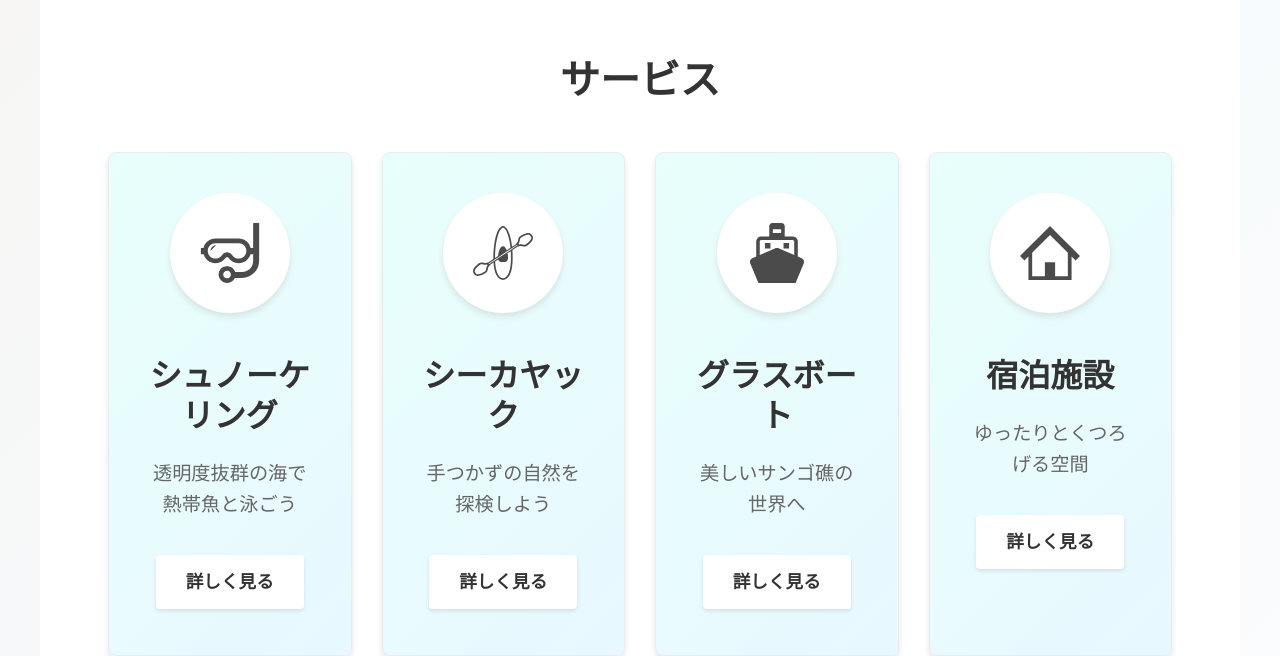
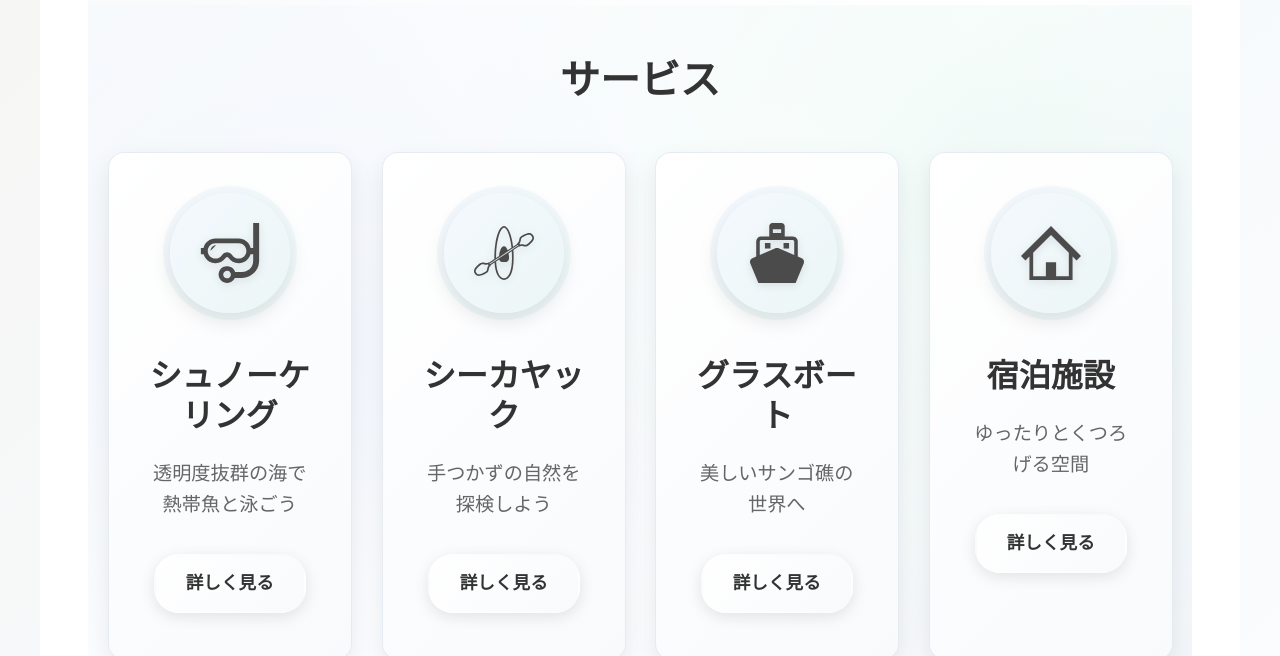
Before and after one commit to reolch/amamiaman, a Next.js app: page / in a window 1280 px wide. Shown: the part 1424-2080 px from the top of the page. Built offline with nearby package versions, Linux system fonts and the light colour scheme; a web font is replaced by a local one.

Commit message:
サービスセクションをカスタマイズしました。

```diff
--- a/src/components/Section/ServiceSection/ServiceSection.jsx
+++ b/src/components/Section/ServiceSection/ServiceSection.jsx
@@ -1,7 +1,11 @@
+'use client';
+
 // src/components/Section/ServiceSection/ServiceSection.jsx
 import Link from 'next/link';
 import styles from './ServiceSection.module.css';
 import PropTypes from 'prop-types';
+import useParallax from '../../../hooks/useParallax';
+import useIntersectionObserver from '../../../hooks/useIntersectionObserver';
 
 const iconMap = {
   snorkelling: '/assets/icons/Snorkelling.svg',
@@ -17,12 +21,24 @@ const altMap = {
   lodging: 'あまみあまん宿泊施設サービスアイコン',
 };
 
-const ServiceCard = ({ type, title, description, link }) => {
+const ServiceCard = ({ type, title, description, link, index }) => {
   const iconSrc = iconMap[type];
   const iconAlt = altMap[type];
+  const [cardRef, isIntersecting, hasIntersected] = useIntersectionObserver();
+  const [parallaxRef, parallaxOffset] = useParallax(0.3);
 
   return (
-    <div className={styles.card}>
+    <div
+      ref={(el) => {
+        cardRef.current = el;
+        parallaxRef.current = el;
+      }}
+      className={`${styles.card} ${hasIntersected ? styles.cardVisible : styles.cardHidden}`}
+      style={{
+        '--parallax-offset': `${parallaxOffset}px`,
+        '--animation-delay': `${index * 0.1}s`
+      }}
+    >
       <div className={styles.iconWrapper}>
         <img src={iconSrc} alt={iconAlt} className={styles.icon} />
       </div>
@@ -40,9 +56,13 @@ ServiceCard.propTypes = {
   title: PropTypes.string.isRequired,
   description: PropTypes.string.isRequired,
   link: PropTypes.string.isRequired,
+  index: PropTypes.number.isRequired,
 };
 
 const ServiceSection = () => {
+  const [sectionRef, , hasSectionIntersected] = useIntersectionObserver();
+  const [backgroundRef, backgroundOffset] = useParallax(0.5);
+
   const services = [
     {
       type: 'snorkelling',
@@ -71,12 +91,23 @@ const ServiceSection = () => {
   ];
 
   return (
-    <section className={styles.section}>
+    <section
+      ref={(el) => {
+        sectionRef.current = el;
+        backgroundRef.current = el;
+      }}
+      className={styles.section}
+      style={{
+        '--background-offset': `${backgroundOffset}px`
+      }}
+    >
       <div className={styles.container}>
-        <h2 className={styles.sectionTitle}>サービス</h2>
+        <h2 className={`${styles.sectionTitle} ${hasSectionIntersected ? styles.titleVisible : styles.titleHidden}`}>
+          サービス
+        </h2>
         <div className={styles.cardGrid}>
-          {services.map((service) => (
-            <ServiceCard key={service.type} {...service} />
+          {services.map((service, index) => (
+            <ServiceCard key={service.type} {...service} index={index} />
           ))}
         </div>
       </div>
--- a/src/components/Section/ServiceSection/ServiceSection.module.css
+++ b/src/components/Section/ServiceSection/ServiceSection.module.css
@@ -2,7 +2,27 @@
 
 .section {
   padding: 60px 20px;
-  background-color: #ffffff;
+  background: linear-gradient(135deg, #f8fafc 0%, #ffffff 50%, #f1f5f9 100%);
+  position: relative;
+  overflow: hidden;
+}
+
+.section::before {
+  content: '';
+  position: absolute;
+  top: 0;
+  left: 0;
+  right: 0;
+  bottom: 0;
+  background: radial-gradient(circle at 20% 50%, rgba(59, 130, 246, 0.05) 0%, transparent 50%),
+              radial-gradient(circle at 80% 20%, rgba(16, 185, 129, 0.05) 0%, transparent 50%);
+  transform: translateY(calc(var(--background-offset, 0) * 0.5));
+  z-index: 0;
+}
+
+.section > * {
+  position: relative;
+  z-index: 1;
 }
 
 .container {
@@ -16,6 +36,19 @@
   color: #333;
   font-weight: bold;
   margin-bottom: 40px;
+  opacity: 0;
+  transform: translateY(50px);
+  transition: all 0.8s cubic-bezier(0.25, 0.46, 0.45, 0.94);
+}
+
+.titleVisible {
+  opacity: 1;
+  transform: translateY(0);
+}
+
+.titleHidden {
+  opacity: 0;
+  transform: translateY(50px);
 }
 
 .cardGrid {
@@ -25,25 +58,73 @@
 }
 
 .card {
-  background: linear-gradient(135deg, #e8fffb 0%, #e8f8ff 100%);
+  background: linear-gradient(135deg, #ffffff 0%, #f8fafc 100%);
   padding: 30px;
-  border: 1px solid #e9ecef;
+  border: 1px solid rgba(226, 232, 240, 0.8);
   text-align: center;
-  transition: all 0.3s ease;
-  box-shadow: 0 4px 6px rgba(0, 0, 0, 0.1);
-  border-radius: 8px;
+  transition: all 0.6s cubic-bezier(0.25, 0.46, 0.45, 0.94);
+  box-shadow: 0 10px 25px rgba(0, 0, 0, 0.08);
+  border-radius: 16px;
   position: relative;
   overflow: hidden;
+  opacity: 0;
+  transform: translateY(60px) rotateX(15deg);
+  backface-visibility: hidden;
+  perspective: 1000px;
+}
+
+.cardVisible {
+  opacity: 1;
+  transform: translateY(calc(var(--parallax-offset, 0) * 0.2)) rotateX(0deg);
+  animation: cardSlideIn 0.8s cubic-bezier(0.25, 0.46, 0.45, 0.94) forwards;
+  animation-delay: var(--animation-delay, 0s);
+}
+
+.cardHidden {
+  opacity: 0;
+  transform: translateY(60px) rotateX(15deg);
+}
+
+@keyframes cardSlideIn {
+  0% {
+    opacity: 0;
+    transform: translateY(60px) rotateX(15deg) scale(0.9);
+  }
+  50% {
+    opacity: 0.8;
+    transform: translateY(20px) rotateX(5deg) scale(0.95);
+  }
+  100% {
+    opacity: 1;
+    transform: translateY(0) rotateX(0deg) scale(1);
+  }
 }
 
 .card:hover {
-  transform: translateY(-5px);
-  box-shadow: 0 8px 15px rgba(0, 0, 0, 0.1);
-  background: linear-gradient(135deg, #f0f8ff 0%, #f5f7fa 100%);
+  transform: translateY(-15px) rotateY(5deg) scale(1.02);
+  box-shadow: 0 25px 50px rgba(0, 0, 0, 0.15);
+  background: linear-gradient(135deg, #ffffff 0%, #f0f9ff 100%);
+}
+
+.card::before {
+  content: '';
+  position: absolute;
+  top: 0;
+  left: 0;
+  right: 0;
+  bottom: 0;
+  background: linear-gradient(135deg, rgba(59, 130, 246, 0.1) 0%, rgba(16, 185, 129, 0.05) 100%);
+  opacity: 0;
+  transition: opacity 0.3s ease;
+  border-radius: 16px;
+}
+
+.card:hover::before {
+  opacity: 1;
 }
 
 .iconWrapper {
-  background: #ffffff;
+  background: linear-gradient(135deg, #ffffff 0%, #f8fafc 100%);
   color: #333;
   width: 80px;
   height: 80px;
@@ -52,9 +133,15 @@
   align-items: center;
   justify-content: center;
   border-radius: 50%;
-  box-shadow: 0 4px 6px rgba(0, 0, 0, 0.1);
+  box-shadow: 0 8px 20px rgba(0, 0, 0, 0.1);
   position: relative;
-  z-index: 1;
+  z-index: 2;
+  transition: all 0.4s cubic-bezier(0.25, 0.46, 0.45, 0.94);
+}
+
+.card:hover .iconWrapper {
+  transform: rotateY(360deg) scale(1.1);
+  box-shadow: 0 15px 30px rgba(0, 0, 0, 0.2);
 }
 
 .iconWrapper::after {
@@ -65,30 +152,33 @@
   right: -5px;
   bottom: -5px;
   border-radius: 50%;
-  background: rgba(255, 255, 255, 0.2);
+  background: linear-gradient(135deg, rgba(59, 130, 246, 0.2) 0%, rgba(16, 185, 129, 0.2) 100%);
   z-index: -1;
-  animation: pulse 2s infinite;
+  animation: iconPulse 3s infinite;
 }
 
-@keyframes pulse {
-  0% {
+@keyframes iconPulse {
+  0%, 100% {
     transform: scale(1);
-    opacity: 0.5;
+    opacity: 0.3;
   }
   50% {
-    transform: scale(1.1);
-    opacity: 0.2;
-  }
-  100% {
-    transform: scale(1);
-    opacity: 0.5;
+    transform: scale(1.2);
+    opacity: 0.1;
   }
 }
+
 
 .icon {
   width: 40px;
   height: 40px;
   color: #333;
+  transition: all 0.3s ease;
+  filter: drop-shadow(0 2px 4px rgba(0, 0, 0, 0.1));
+}
+
+.card:hover .icon {
+  filter: drop-shadow(0 4px 8px rgba(0, 0, 0, 0.2));
 }
 
 .title {
@@ -111,17 +201,18 @@
 
 .link {
   display: inline-block;
-  padding: 10px 20px;
+  padding: 12px 24px;
   color: #333;
-  background: #ffffff;
+  background: linear-gradient(135deg, #ffffff 0%, #f8fafc 100%);
   text-decoration: none;
-  font-weight: bold;
-  transition: all 0.3s ease;
-  border-radius: 4px;
-  box-shadow: 0 2px 4px rgba(0, 0, 0, 0.1);
+  font-weight: 600;
+  transition: all 0.4s cubic-bezier(0.25, 0.46, 0.45, 0.94);
+  border-radius: 25px;
+  box-shadow: 0 4px 15px rgba(0, 0, 0, 0.1);
   position: relative;
-  z-index: 1;
+  z-index: 2;
   overflow: hidden;
+  border: 2px solid transparent;
 }
 
 .link::before {
@@ -131,16 +222,23 @@
   left: -100%;
   width: 100%;
   height: 100%;
-  background: linear-gradient(90deg, transparent, rgba(0, 0, 0, 0.1), transparent);
-  transition: 0.5s;
+  background: linear-gradient(90deg, transparent, rgba(59, 130, 246, 0.3), transparent);
+  transition: left 0.5s ease;
+  z-index: -1;
 }
 
 .link:hover,
 .link:focus {
-  transform: translateY(-2px);
-  box-shadow: 0 4px 8px rgba(0, 0, 0, 0.2);
+  transform: translateY(-4px) scale(1.05);
+  box-shadow: 0 8px 25px rgba(59, 130, 246, 0.3);
   text-decoration: none;
-  background: #f8f9fa;
+  background: linear-gradient(135deg, #3b82f6 0%, #10b981 100%);
+  color: #ffffff;
+  border-color: rgba(59, 130, 246, 0.3);
+}
+
+.link:hover::before {
+  left: 100%;
 }
 
 @media (min-width: 768px) {
--- /dev/null
+++ b/src/hooks/useIntersectionObserver.js
@@ -0,0 +1,39 @@
+'use client';
+
+import { useEffect, useRef, useState } from 'react';
+
+const useIntersectionObserver = (options = {}) => {
+  const ref = useRef(null);
+  const [isIntersecting, setIsIntersecting] = useState(false);
+  const [hasIntersected, setHasIntersected] = useState(false);
+
+  useEffect(() => {
+    const observer = new IntersectionObserver(
+      ([entry]) => {
+        setIsIntersecting(entry.isIntersecting);
+        if (entry.isIntersecting && !hasIntersected) {
+          setHasIntersected(true);
+        }
+      },
+      {
+        threshold: 0.1,
+        rootMargin: '-50px',
+        ...options,
+      }
+    );
+
+    if (ref.current) {
+      observer.observe(ref.current);
+    }
+
+    return () => {
+      if (ref.current) {
+        observer.unobserve(ref.current);
+      }
+    };
+  }, [hasIntersected, options]);
+
+  return [ref, isIntersecting, hasIntersected];
+};
+
+export default useIntersectionObserver;
--- /dev/null
+++ b/src/hooks/useParallax.js
@@ -0,0 +1,34 @@
+'use client';
+
+import { useEffect, useRef, useState } from 'react';
+
+const useParallax = (speed = 0.5) => {
+  const ref = useRef(null);
+  const [offset, setOffset] = useState(0);
+
+  useEffect(() => {
+    const handleScroll = () => {
+      if (ref.current) {
+        const rect = ref.current.getBoundingClientRect();
+        const windowHeight = window.innerHeight;
+        const elementTop = rect.top;
+        const elementHeight = rect.height;
+
+        if (elementTop < windowHeight && elementTop + elementHeight > 0) {
+          const scrolled = windowHeight - elementTop;
+          const rate = scrolled / (windowHeight + elementHeight);
+          setOffset(rate * speed * 100);
+        }
+      }
+    };
+
+    window.addEventListener('scroll', handleScroll);
+    handleScroll();
+
+    return () => window.removeEventListener('scroll', handleScroll);
+  }, [speed]);
+
+  return [ref, offset];
+};
+
+export default useParallax;
```
